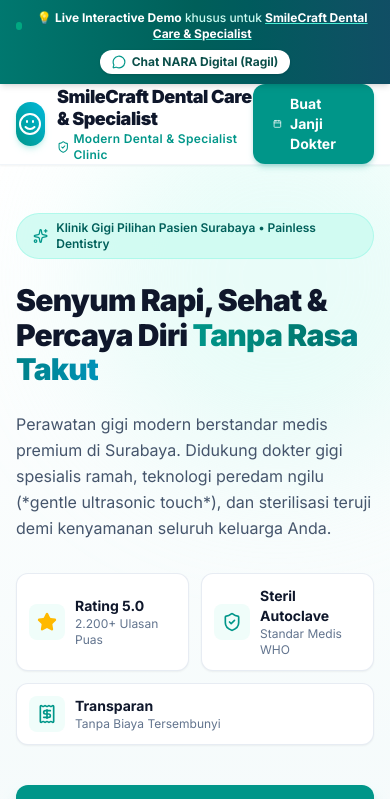
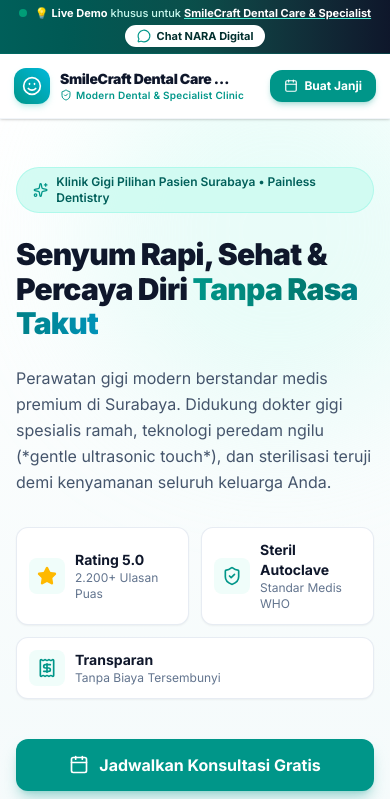
Before and after one commit to rglrs/nara_digital, a Next.js app: page /demo/klinik-gigi in a window 390 px wide. Shown: the top 799 px of the page. Built offline with nearby package versions, Linux system fonts and the light colour scheme; no server answers.

Commit message:
fix(demo): resolve mobile navbar collision with combined sticky container and remove personal name from demo button

```diff
--- a/src/app/demo/katering-pernikahan/page.tsx
+++ b/src/app/demo/katering-pernikahan/page.tsx
@@ -143,9 +143,11 @@
   return (
     <div className="min-h-screen bg-[#FAFAF8] text-stone-800 font-sans selection:bg-amber-100 selection:text-amber-900">
 
+      {/* COMBINED STICKY HEADER WRAPPER (Never Collides on Mobile) */}
+      <div className="sticky top-0 z-50 shadow-sm">
         {/* 1. TOP DEMO BANNER BY NARA DEV (CLEAN AMBER BAR) */}
-      <div className="bg-gradient-to-r from-amber-500 via-amber-400 to-amber-500 text-stone-950 px-4 py-2.5 text-xs md:text-sm font-medium shadow-sm sticky top-0 z-50">
-        <div className="max-w-7xl mx-auto flex flex-col sm:flex-row items-center justify-between gap-2">
+        <div className="bg-gradient-to-r from-amber-500 via-amber-400 to-amber-500 text-stone-950 px-4 py-2 text-xs md:text-sm font-medium border-b border-amber-600/30">
+          <div className="max-w-7xl mx-auto flex flex-col sm:flex-row items-center justify-between gap-1.5 sm:gap-2">
             <div className="flex items-center gap-2 text-center sm:text-left">
               <Sparkles className="w-4 h-4 shrink-0 text-stone-900" />
               <span>
@@ -156,7 +158,7 @@
             <div className="flex items-center gap-2">
               <button
                 onClick={handleClaimDemo}
-              className="bg-stone-950 text-amber-300 hover:text-white px-4 py-1 rounded-full text-xs font-bold transition-all hover:scale-105 shadow"
+                className="bg-stone-950 text-amber-300 hover:text-white px-3.5 py-1 rounded-full text-xs font-bold transition-all hover:scale-105 shadow-xs"
               >
                 Klaim Website Ini →
               </button>
@@ -165,18 +167,18 @@
         </div>
 
         {/* 2. BRIGHT & ELEGANT HEADER */}
-      <header className="border-b border-stone-200/80 bg-white/95 backdrop-blur-md sticky top-9 z-40 shadow-xs">
-        <div className="max-w-7xl mx-auto px-4 sm:px-6 lg:px-8 h-20 flex items-center justify-between">
-          <div className="flex items-center gap-3">
-            <div className="w-11 h-11 rounded-full bg-amber-50 border border-amber-200 flex items-center justify-center text-amber-700 shadow-sm">
-              <Utensils className="w-5 h-5" />
+        <header className="border-b border-stone-200/80 bg-white/98 backdrop-blur-md shadow-xs">
+          <div className="max-w-7xl mx-auto px-4 sm:px-6 lg:px-8 h-16 sm:h-20 flex items-center justify-between">
+            <div className="flex items-center gap-2.5 sm:gap-3 min-w-0">
+              <div className="w-9 h-9 sm:w-11 sm:h-11 rounded-full bg-amber-50 border border-amber-200 flex items-center justify-center text-amber-700 shadow-xs shrink-0">
+                <Utensils className="w-4 h-4 sm:w-5 sm:h-5" />
               </div>
-            <div>
-              <span className="text-xl md:text-2xl font-serif font-bold text-stone-900 tracking-tight">
+              <div className="min-w-0">
+                <span className="text-base sm:text-xl md:text-2xl font-serif font-bold text-stone-900 tracking-tight block truncate">
                   {brandName}
                 </span>
-              <p className="text-[11px] text-amber-800 font-medium tracking-wider uppercase">
-                Wedding & Fine Catering Surabaya
+                <p className="text-[10px] sm:text-[11px] text-amber-800 font-medium tracking-wider uppercase truncate">
+                  Wedding &amp; Fine Catering Surabaya
                 </p>
               </div>
             </div>
@@ -192,18 +194,19 @@
               <a href="#testimoni" className="hover:text-amber-700 transition-colors">Testimoni</a>
             </nav>
 
-          <div className="flex items-center gap-3">
+            <div className="flex items-center gap-2 sm:gap-3 shrink-0">
               <button
                 onClick={() => handleConsultWa()}
-              className="flex items-center gap-2 bg-emerald-600 hover:bg-emerald-700 text-white font-medium px-4 py-2.5 rounded-full text-xs sm:text-sm shadow-md shadow-emerald-700/20 transition-all hover:scale-105"
+                className="flex items-center gap-1.5 sm:gap-2 bg-emerald-600 hover:bg-emerald-700 text-white font-medium px-3.5 sm:px-4 py-2 sm:py-2.5 rounded-full text-xs sm:text-sm shadow-md shadow-emerald-700/20 transition-all hover:scale-105"
               >
-              <MessageCircle className="w-4 h-4 fill-white text-emerald-600" />
+                <MessageCircle className="w-3.5 h-3.5 sm:w-4 sm:h-4 fill-white text-emerald-600" />
                 <span className="hidden sm:inline">Konsultasi via WA</span>
                 <span className="sm:hidden">Chat WA</span>
               </button>
             </div>
           </div>
         </header>
+      </div>
 
       {/* 3. HERO SECTION (BRIGHT, CLEAN, WELCOMING) */}
       <section className="relative overflow-hidden pt-8 pb-16 md:pt-14 md:pb-24 bg-gradient-to-b from-amber-50/40 via-white to-[#FAFAF8]">
--- a/src/app/demo/klinik-gigi/page.tsx
+++ b/src/app/demo/klinik-gigi/page.tsx
@@ -151,50 +151,53 @@
 
   return (
     <div className="min-h-screen bg-[#F8FAFC] text-slate-800 font-sans selection:bg-teal-100 selection:text-teal-900">
+      {/* COMBINED STICKY HEADER WRAPPER (Never Collides / Never Overlaps on Mobile) */}
+      <div className="sticky top-0 z-50 shadow-sm">
         {/* 1. TOP FLOATING NARA PREVIEW NOTICE BAR */}
-      <aside aria-label="Demo Preview Notice" className="sticky top-0 z-50 bg-gradient-to-r from-teal-700 via-teal-800 to-cyan-900 text-white shadow-md">
-        <div className="max-w-7xl mx-auto px-4 py-2.5 sm:px-6 flex flex-col sm:flex-row items-center justify-between gap-2 text-xs sm:text-sm">
+        <aside aria-label="Demo Preview Notice" className="bg-gradient-to-r from-teal-800 via-teal-900 to-slate-900 text-white border-b border-teal-700/40">
+          <div className="max-w-7xl mx-auto px-3.5 py-1.5 sm:py-2 sm:px-6 flex flex-col sm:flex-row items-center justify-between gap-1 sm:gap-2 text-xs">
             <div className="flex items-center gap-2 text-center sm:text-left">
-            <span className="flex h-2 w-2 rounded-full bg-emerald-400 animate-pulse" />
-            <span className="font-medium text-teal-100">
-              💡 <strong className="text-white">Live Interactive Demo</strong> khusus untuk{' '}
+              <span className="flex h-2 w-2 rounded-full bg-emerald-400 animate-pulse shrink-0" />
+              <span className="font-medium text-teal-100 text-[11px] sm:text-xs">
+                💡 <strong className="text-white">Live Demo</strong> khusus untuk{' '}
                 <span className="underline decoration-teal-300 font-bold text-white">{brandName}</span>
               </span>
             </div>
             <div className="flex items-center gap-2">
-            <span className="text-teal-200 hidden md:inline">Ingin website resmi terpasang untuk klinik Anda?</span>
+              <span className="text-teal-200 hidden md:inline text-[11px]">Ingin website resmi untuk klinik Anda?</span>
               <a
                 href={`https://wa.me/6285602743489?text=Halo%20NARA%20Digital,%20saya%20tertarik%20dengan%20demo%20website%20klinik%20gigi%20untuk%20${encodeURIComponent(brandName)}`}
                 target="_blank"
                 rel="noopener noreferrer"
-              className="inline-flex items-center gap-1.5 px-3 py-1 rounded-full bg-white text-teal-900 font-bold hover:bg-teal-50 transition-all shadow-sm text-xs"
+                className="inline-flex items-center gap-1.5 px-3 py-1 rounded-full bg-white text-teal-950 font-bold hover:bg-teal-50 transition-all shadow-xs text-[11px]"
               >
                 <MessageCircle className="w-3.5 h-3.5 text-teal-600" />
-              Chat NARA Digital (Ragil)
+                Chat NARA Digital
               </a>
             </div>
           </div>
         </aside>
 
         {/* 2. MAIN CLINIC NAVIGATION */}
-      <header className="bg-white/95 backdrop-blur-md border-b border-slate-100 sticky top-10 z-40 shadow-xs">
-        <div className="max-w-7xl mx-auto px-4 sm:px-6 lg:px-8 h-20 flex items-center justify-between">
-          <div className="flex items-center gap-3">
-            <div className="w-11 h-11 rounded-2xl bg-gradient-to-tr from-teal-600 to-cyan-500 flex items-center justify-center text-white shadow-md shadow-teal-500/20">
-              <Smile className="w-6 h-6" />
+        <header className="bg-white/98 backdrop-blur-md border-b border-slate-100 shadow-xs">
+          <div className="max-w-7xl mx-auto px-3.5 sm:px-6 lg:px-8 h-16 sm:h-20 flex items-center justify-between">
+            <div className="flex items-center gap-2.5 sm:gap-3 min-w-0">
+              <div className="w-9 h-9 sm:w-11 sm:h-11 rounded-xl sm:rounded-2xl bg-gradient-to-tr from-teal-600 to-cyan-500 flex items-center justify-center text-white shadow-md shadow-teal-500/20 shrink-0">
+                <Smile className="w-5 h-5 sm:w-6 sm:h-6" />
               </div>
-            <div>
-              <span className="block font-black text-slate-900 text-lg sm:text-xl tracking-tight leading-tight">
+              <div className="min-w-0">
+                <span className="block font-black text-slate-900 text-sm sm:text-lg md:text-xl tracking-tight leading-tight truncate max-w-[170px] sm:max-w-xs md:max-w-none">
                   {brandName}
                 </span>
-              <span className="text-xs text-teal-600 font-semibold tracking-wide flex items-center gap-1">
-                <ShieldCheck className="w-3.5 h-3.5" /> Modern Dental & Specialist Clinic
+                <span className="text-[10px] sm:text-xs text-teal-600 font-semibold tracking-wide flex items-center gap-1">
+                  <ShieldCheck className="w-3 h-3 sm:w-3.5 sm:h-3.5 shrink-0" />
+                  <span className="truncate">Modern Dental &amp; Specialist Clinic</span>
                 </span>
               </div>
             </div>
 
             <nav className="hidden lg:flex items-center gap-8 text-sm font-semibold text-slate-600">
-            <a href="#layanan" className="hover:text-teal-600 transition-colors">Layanan & Harga</a>
+              <a href="#layanan" className="hover:text-teal-600 transition-colors">Layanan &amp; Harga</a>
               <a href="#kalkulator" className="hover:text-teal-600 transition-colors">Simulasi Cicilan</a>
               <a href="#dokter" className="hover:text-teal-600 transition-colors">Jadwal Dokter</a>
               <a href="#fasilitas" className="hover:text-teal-600 transition-colors">Fasilitas Medis</a>
@@ -202,17 +205,18 @@
               <a href="#faq" className="hover:text-teal-600 transition-colors">FAQ</a>
             </nav>
 
-          <div className="flex items-center gap-3">
+            <div className="flex items-center gap-2 sm:gap-3 shrink-0">
               <a
                 href="#janji-temu"
-              className="inline-flex items-center gap-2 px-5 py-2.5 rounded-xl bg-teal-600 hover:bg-teal-700 text-white font-bold text-sm shadow-md shadow-teal-600/25 transition-all hover:shadow-lg active:scale-95"
+                className="inline-flex items-center gap-1.5 sm:gap-2 px-3.5 sm:px-5 py-2 sm:py-2.5 rounded-xl bg-teal-600 hover:bg-teal-700 text-white font-bold text-xs sm:text-sm shadow-md shadow-teal-600/25 transition-all hover:shadow-lg active:scale-95 shrink-0"
               >
-              <Calendar className="w-4 h-4" />
-              <span>Buat Janji Dokter</span>
+                <Calendar className="w-3.5 h-3.5 sm:w-4 sm:h-4" />
+                <span>Buat Janji</span>
               </a>
             </div>
           </div>
         </header>
+      </div>
 
       {/* 3. HERO SECTION */}
       <section className="relative overflow-hidden pt-12 pb-20 lg:pt-16 lg:pb-28 bg-gradient-to-b from-white via-teal-50/30 to-[#F8FAFC]">
```
Lines whose indentation alone changed are shown as unchanged.
